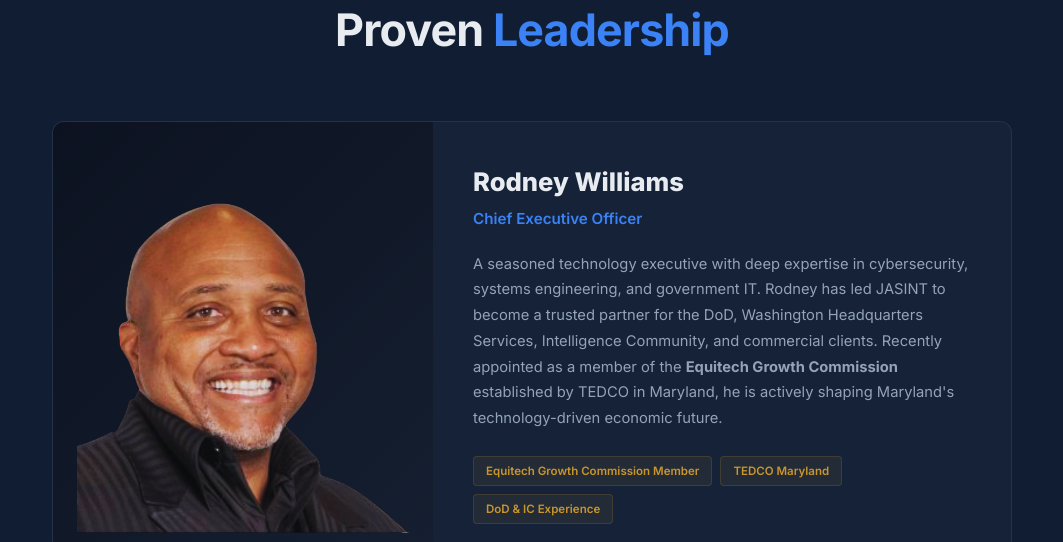
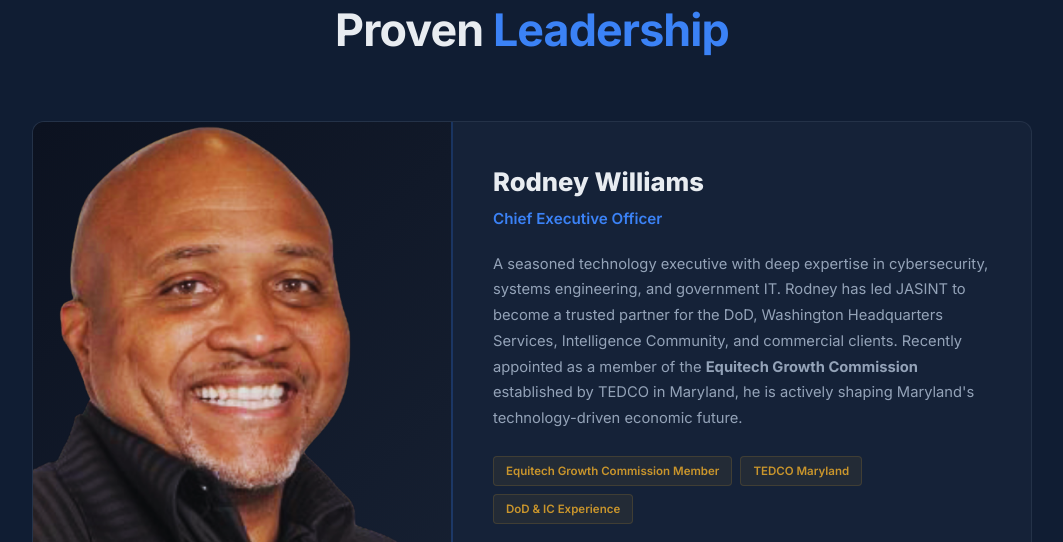
Before and after one commit to Kinglyonz/jasint-website, a plain HTML site: page index.html in a window 1280 px wide. Shown: the part 4410-4952 px from the top of the page, without its empty margins (108-1171 px from the left). Drawn offline with Linux system fonts and the light colour scheme.

Commit message:
Fix leader photo - full size, proper border

```diff
--- a/styles.css
+++ b/styles.css
@@ -865,33 +865,31 @@
 
 .leader-card {
     display: grid;
-    grid-template-columns: 380px 1fr;
+    grid-template-columns: 420px 1fr;
     gap: 0;
     background: var(--bg-card);
     border: 1px solid var(--border-color);
     border-radius: var(--radius-lg);
     overflow: hidden;
-    max-width: 960px;
+    max-width: 1000px;
     margin: 0 auto;
 }
 
 .leader-image {
     background: linear-gradient(135deg, #0c1220, #162032);
     display: flex;
-    align-items: center;
+    align-items: stretch;
     justify-content: center;
-    min-height: 400px;
-    padding: 1.5rem;
+    position: relative;
+    border-right: 2px solid rgba(59, 130, 246, 0.3);
 }
 
 .leader-photo {
     width: 100%;
     height: 100%;
-    max-height: 420px;
-    object-fit: contain;
-    object-position: center center;
+    object-fit: cover;
+    object-position: center 15%;
     display: block;
-    border-radius: 8px;
 }
 
 .leader-placeholder {
```
